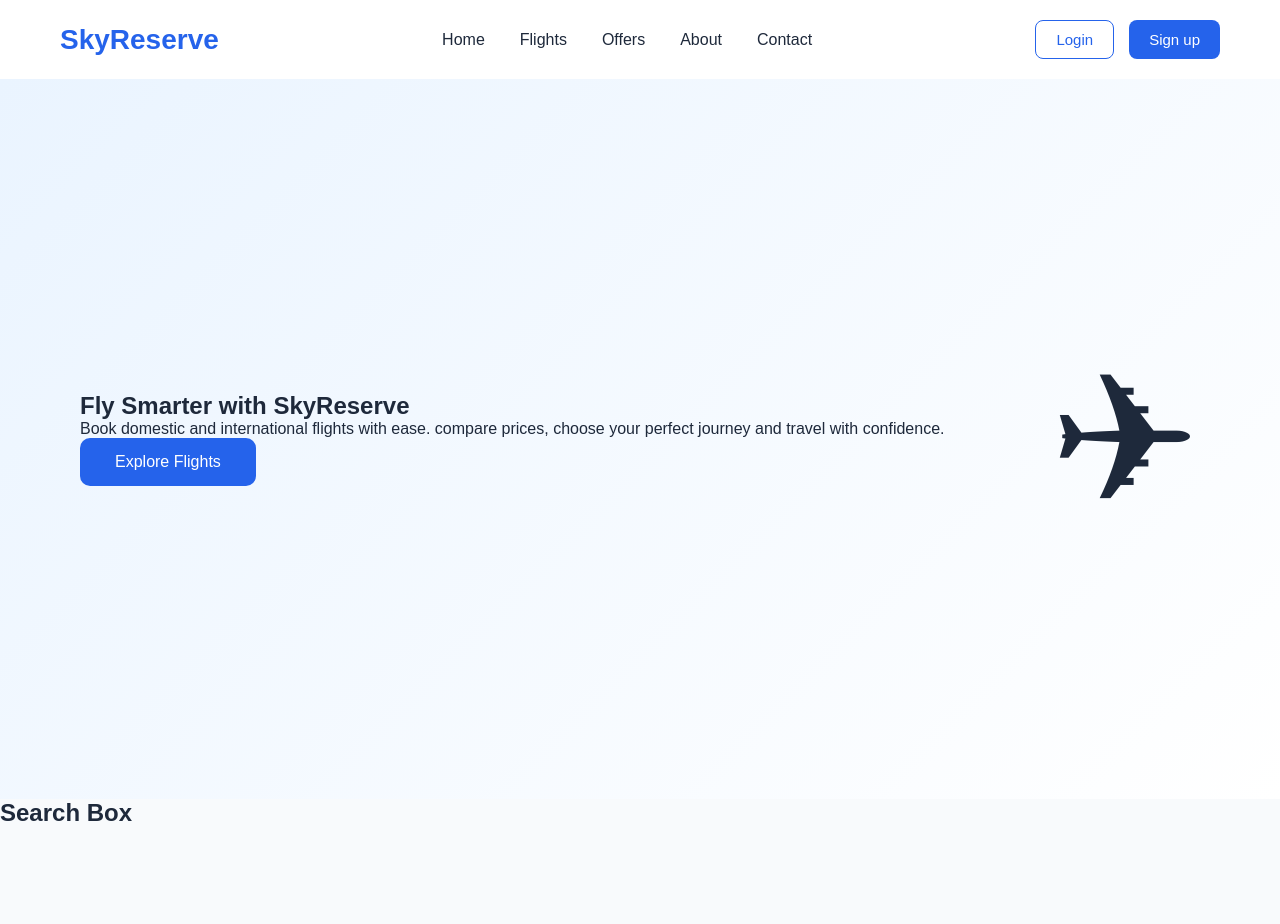
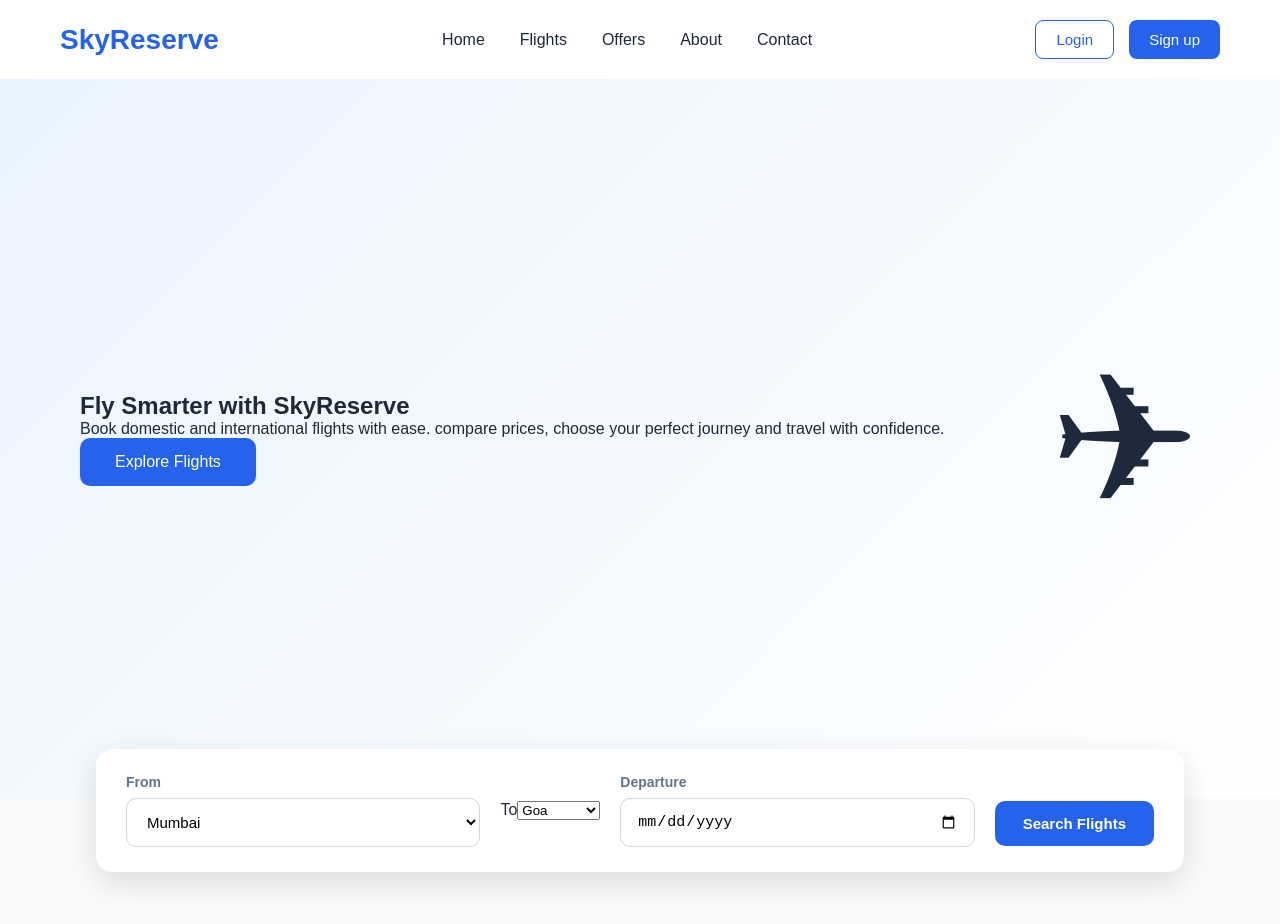
Before and after one commit to shivanimourya2/SkyReserve, a React (Vite) app in the folder frontend/airline-frontend/: page / in a window 1280 px wide. Shown: the top 924 px of the page. Before the commit the page ends 827 px from the top, so only its background shows below. Built offline with nearby package versions, Linux system fonts and the light colour scheme.

Commit message:
added searchbox

```diff
--- a/frontend/airline-frontend/src/components/SearchBox.jsx
+++ b/frontend/airline-frontend/src/components/SearchBox.jsx
@@ -1,8 +1,32 @@
 
 const SearchBox = () => {
   return (
-    <div>
-      <h2>Search Box</h2>
+    <div className="search-box">
+      <div className="search-field">
+        <label>From</label>
+        <select>
+          <option>Mumbai</option>
+          <option>Delhi</option>
+          <option>Pune</option>
+        </select>
+      </div>
+      <div className="search=field">
+        <label>To</label>
+        <select>
+        <option>Goa</option>
+        <option>Dubai</option>
+        <option>Singapore</option>
+        </select>
+
+      </div>
+      <div className="search-field">
+        <label>Departure</label>
+        <input type="date"/>
+      </div>
+      <button className="search-btn">
+        Search Flights
+      </button>
+
     </div>
   );
 };
--- a/frontend/airline-frontend/src/styles/home.css
+++ b/frontend/airline-frontend/src/styles/home.css
@@ -133,3 +133,70 @@
 
     font-size:180px;
 }
+
+/* ===========================
+   Search Box
+=========================== */
+
+.search-box {
+    width: 85%;
+    margin: -50px auto 60px;
+    background: #ffffff;
+    padding: 25px 30px;
+    border-radius: 16px;
+    display: flex;
+    justify-content: space-between;
+    align-items: center;
+    gap: 20px;
+    box-shadow: 0 10px 30px rgba(0, 0, 0, 0.12);
+    position: relative;
+    z-index: 10;
+}
+
+.search-field {
+    display: flex;
+    flex-direction: column;
+    flex: 1;
+}
+
+.search-field label {
+    font-size: 14px;
+    font-weight: 600;
+    color: #64748b;
+    margin-bottom: 8px;
+}
+
+.search-field select,
+.search-field input {
+    padding: 14px 16px;
+    border: 1px solid #d1d5db;
+    border-radius: 10px;
+    font-size: 15px;
+    outline: none;
+    transition: all 0.3s ease;
+    background: #fff;
+}
+
+.search-field select:focus,
+.search-field input:focus {
+    border-color: #2563eb;
+    box-shadow: 0 0 0 3px rgba(37, 99, 235, 0.15);
+}
+
+.search-btn {
+    margin-top: 25px;
+    padding: 14px 28px;
+    background: #2563eb;
+    color: white;
+    border: none;
+    border-radius: 10px;
+    font-size: 15px;
+    font-weight: 600;
+    cursor: pointer;
+    transition: 0.3s;
+}
+
+.search-btn:hover {
+    background: #1d4ed8;
+    transform: translateY(-2px);
+}
```
Also changed, not shown: frontend/airline-frontend/src/components/PopularDestinations.jsx (+79 -0 lines).
